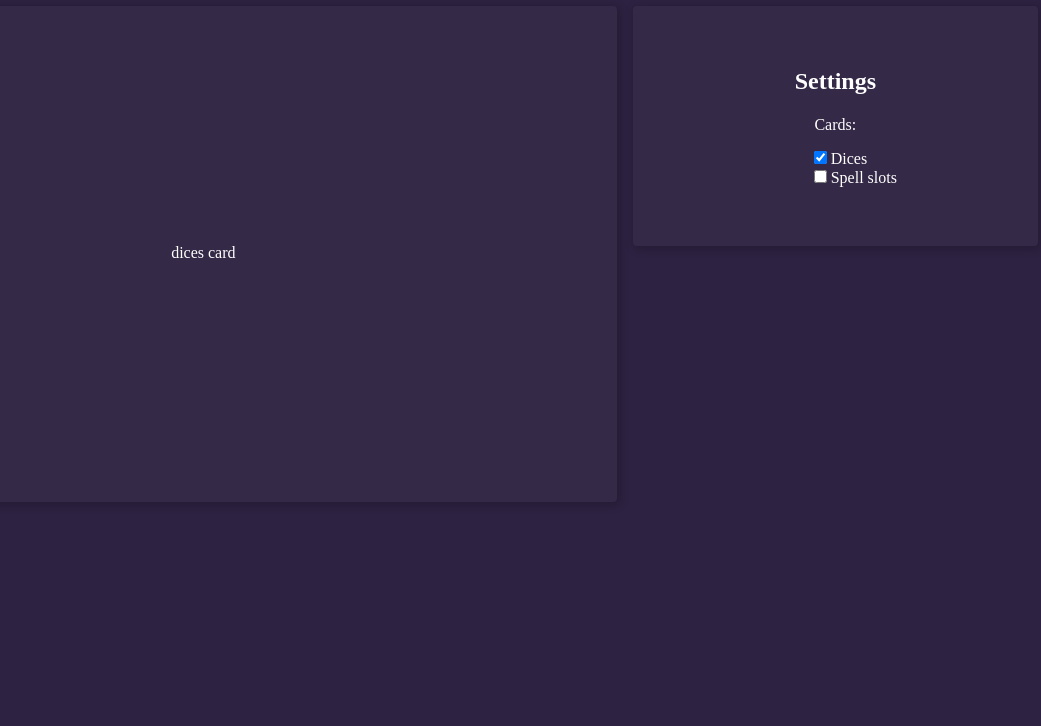
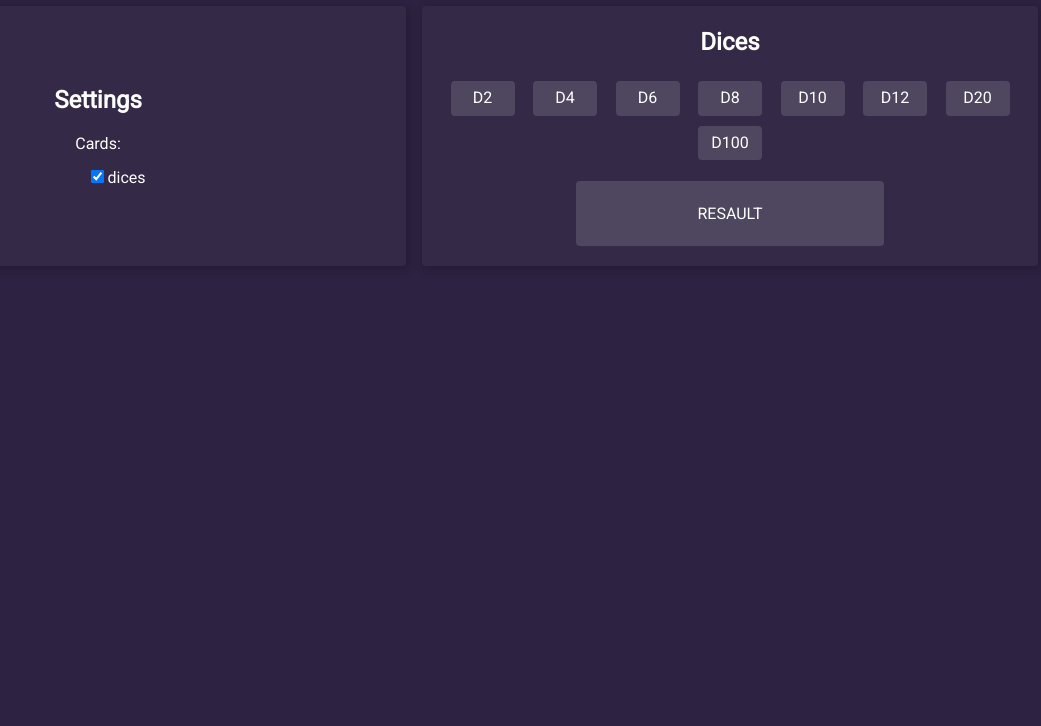
Before and after one commit to maciej-wasiak/dnd-tools, a website built with webpack: page src/pages/index.html in a window 1280 px wide. Shown: the part 74-800 px from the top of the page, without its empty margins (226-1267 px from the left). Built offline with nearby package versions, Linux system fonts and the light colour scheme; a web font is replaced by a local one.

Commit message:
working dices

```diff
--- /dev/null
+++ b/src/js/dices.js
@@ -0,0 +1,34 @@
+let txt = `
+
+<section class="dices-card card">
+    <h2>Dices</h2>
+    <div>
+        <button class="dice-button d2">D2</button>
+        <button class="dice-button d4">D4</button>
+        <button class="dice-button d6">D6</button>
+        <button class="dice-button d8">D8</button>
+        <button class="dice-button d10">D10</button>
+        <button class="dice-button d12">D12</button>
+        <button class="dice-button d20">D20</button>
+        <button class="dice-button d100">D100</button>
+    </div>
+    <p class="dice-resault">wynik</p>
+</section>
+
+`;
+
+document.querySelector('main').innerHTML += txt;
+
+function roll_dice(sides) {
+    let resault = Math.ceil(Math.random() * sides);
+    console.log(resault);
+    document.querySelector('.dice-resault').innerHTML = resault;
+}
+
+const dices = [2, 4, 6, 8, 10, 12, 20, 100];
+
+for (let i in dices) {
+    i = dices[i];
+    console.log(`.d${i}`);
+    document.querySelector(`.d${i}`).addEventListener('click', () => roll_dice(i));
+}
--- a/src/js/index.js
+++ b/src/js/index.js
@@ -6,6 +6,83 @@ import '../scss/main.scss';
 
 /* place your code below */
 
-import './settings.js';
+// SETTINGS
+const cardsList = ['settings', 'dices'];
 
-console.log('HELLO 🚀');
+function toggle_card(card_name) {
+    let card = document.querySelector('.' + card_name + '-card');
+    let toggle = document.querySelector('#' + card_name + '-toggle');
+
+    if (toggle.checked == true) {
+        card.style.display = 'flex';
+        localStorage.setItem(card_name + '_checked', 1);
+    } else {
+        card.style.display = 'none';
+        localStorage.setItem(card_name + '_checked', 0);
+    }
+}
+
+for (let i in cardsList) {
+    i = cardsList[i];
+
+    if (i != 'settings'){
+        document.querySelector('.settings-list').innerHTML += `
+        <li>
+            <label for='${i}-toggle' class='${i}-toggle'>
+                <input type='checkbox' name='${i}-toggle' id='${i}-toggle'>
+                ${i}
+            </label>
+        </li>`;
+    }
+
+    if (localStorage.getItem(i + '_checked') === null) {
+        localStorage.setItem(i + '_checked', 1);
+    }
+
+    if (localStorage.getItem(i + '_checked') == true) {
+        document.querySelector('#' + i + '-toggle').checked = true;
+    } else {
+        document.querySelector('#' + i + '-toggle').checked = false;
+    }
+
+    toggle_card(i);
+    // document.querySelector('.' + i + '-toggle').addEventListener('click', () => toggle_card(i));
+}
+
+// DICES
+const dicesList = [2, 4, 6, 8, 10, 12, 20, 100];
+
+function roll_dice(sides) {
+    let resault = Math.ceil(Math.random() * sides);
+    console.log(resault);
+    document.querySelector('.dice-resault').innerHTML = resault;
+}
+
+for (let i in dicesList) {
+    i = dicesList[i];
+
+    document.querySelector('.dices-box').innerHTML += `
+    <button class='dice-button d${i}'>D${i}</button>`;
+
+    console.log(`.d${i}`);
+    // document.querySelector('.d'+i).addEventListener('click', () => roll_dice(i));
+}
+
+
+// BUTTONS - ADD EVENT LISTENER
+const buttons = {};
+buttons['.settings-toggle'] = () => toggle_card('settings');
+buttons['.dices-toggle'] = () => toggle_card('dices');
+buttons['.d2'] = () => roll_dice(2);
+buttons['.d4'] = () => roll_dice(4);
+buttons['.d6'] = () => roll_dice(6);
+buttons['.d8'] = () => roll_dice(8);
+buttons['.d10'] = () => roll_dice(10);
+buttons['.d12'] = () => roll_dice(12);
+buttons['.d20'] = () => roll_dice(20);
+buttons['.d100'] = () => roll_dice(100);
+
+for (const [key, value] of Object.entries(buttons)) {
+    // console.log(key, value);
+    document.querySelector(key).addEventListener('click', value);
+}
--- a/src/js/settings.js
+++ b/src/js/settings.js
@@ -49,15 +49,15 @@ function toggle_card(card_name) {
     }
 }
 
-const cards = ['settings', 'dices'];
+const cards = ['settings', 'dices']; //list of all cards
 
-for(let i in cards) {
+for (let i in cards) {
     i = cards[i];
 
-    console.log(i);
+    // console.log(i);
 
     if (localStorage.getItem(i + '_checked') === null) {
-        console.log(i);
+        // console.log(i);
         localStorage.setItem(i + '_checked', 1);
     }
 
--- a/src/pages/index.html
+++ b/src/pages/index.html
@@ -33,8 +33,19 @@
 
     <main>
 
-      <section class="dices-card card card__tall card__wide">
-        dices card
+      <!-- SETTINGS -->
+      <section class="settings-card card">
+        <h2>Settings</h2>
+        <span>Cards:</span>
+
+        <ul class="settings-list"></ul>
+      </section>
+
+      <!-- DICES -->
+      <section class="dices-card card">
+        <h2>Dices</h2>
+        <div class='dices-box'></div>
+        <p class="dice-resault">resault</p>
       </section>
 
     </main>
--- a/src/scss/main.scss
+++ b/src/scss/main.scss
@@ -3,19 +3,28 @@
 @import "_variables";
 @import "modules/hello.scss";
 
+@import url('https://fonts.googleapis.com/css2?family=Roboto&display=swap');
+@import url('https://fonts.googleapis.com/css2?family=Sansita+Swashed&display=swap');
+
 //cards
 @import "modules/settings.scss";
+@import "modules/dices.scss";
 
 body {
   background: $wtf;
   color: #fff;
   min-height: 100vh;
+  font-family: 'Roboto', sans-serif;
 }
 
 header {
   display: flex;
   align-items: center;
   justify-content: space-around;
+
+  & h1 {
+    font-family: 'Sansita Swashed', cursive;
+  }
 }
 
 main {
@@ -24,8 +33,8 @@ main {
 
   padding: 0 1rem;
 
-  grid-template-columns: repeat(auto-fit, minmax(240px, 1fr));
-  grid-auto-rows: 240px;
+  grid-template-columns: repeat(auto-fit, minmax(260px, 1fr));
+  grid-auto-rows: 260px;
 }
 
 .card {
@@ -42,10 +51,13 @@ main {
   background: #ffffff08;
   box-shadow: 2px 2px 10px 1px #0003;
 
+  transition: all 500ms;
+
   &__tall {
-    @media screen and (min-width: 600px) {
-      grid-row: span 2 / auto;
-    }
+    // @media screen and (min-width: 600px) {
+    //   grid-row: span 2 / auto;
+    // }
+    grid-row: span 2 / auto;
   }
 
   &__wide {
--- /dev/null
+++ b/src/scss/modules/dices.scss
@@ -0,0 +1,37 @@
+@import url('https://fonts.googleapis.com/css2?family=Open+Sans+Condensed:wght@300&display=swap');
+
+.dices-card {
+
+    & div {
+        display: flex;
+        flex-wrap: wrap;
+        align-items: center;
+        justify-content: space-evenly;
+        padding: 0 15px;
+
+        & .dice-button {
+            padding: 8px 0;
+            width: 4rem;
+            margin: 5px;
+
+            border: 0;
+            border-radius: 4px;
+            background-color: #fff2;
+            // font-family: 'Open Sans Condensed', sans-serif;
+            color: white
+        }
+    }
+
+    & .dice-resault {
+        display: flex;
+        align-items: center;
+        justify-content: center;
+
+        width: 50%;
+        height: 25%;
+
+        text-transform: uppercase;
+        background-color: #fff2;
+        border-radius: 4px;
+    }
+}
```
